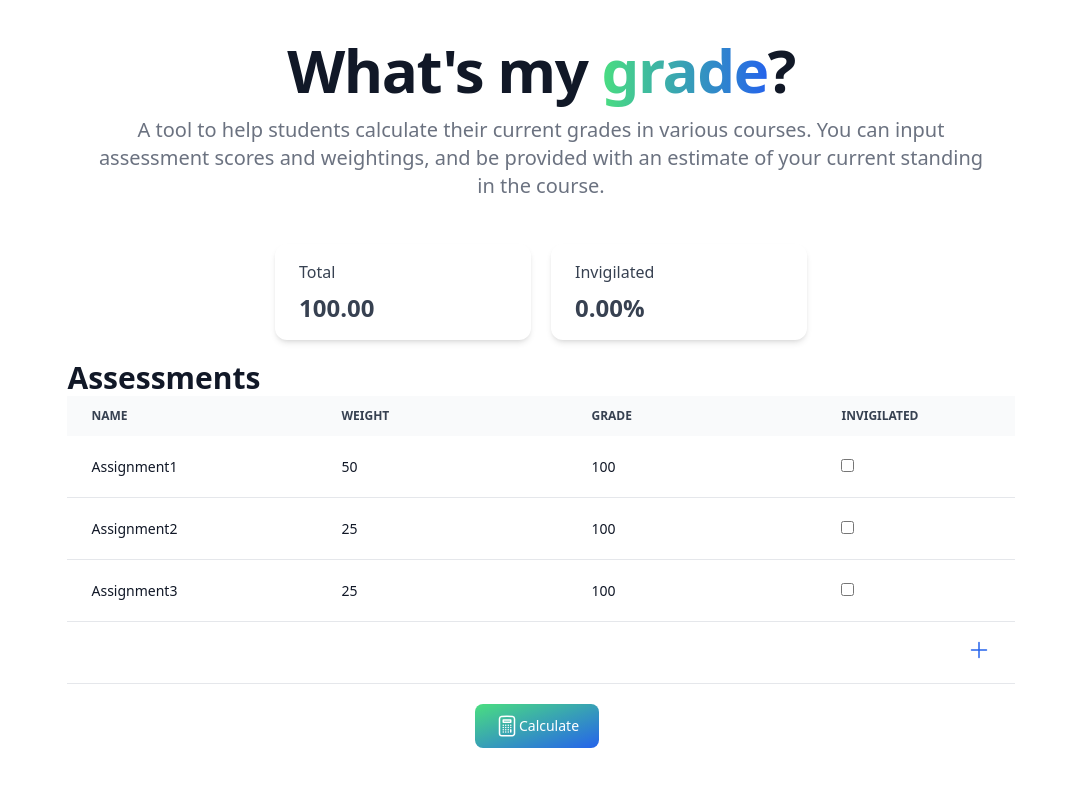
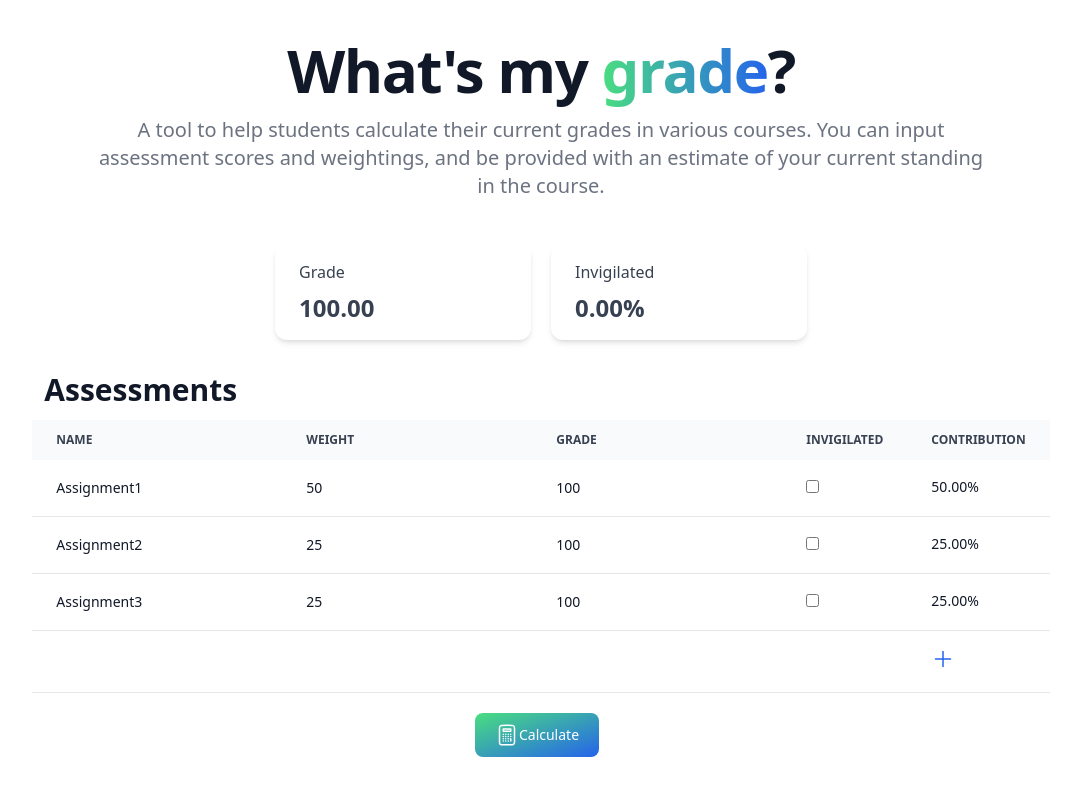
Before and after one commit to jimbonothing64/whats-my-grade, a SvelteKit app: page / in a window 1280 px wide. Shown: the top 796 px of the page, without its empty margins (99-1180 px from the left). Built offline with nearby package versions, Linux system fonts and the light colour scheme.

Commit message:
added assessment contribution to grade

```diff
--- a/src/routes/+page.svelte
+++ b/src/routes/+page.svelte
@@ -20,6 +20,10 @@
 
 	function hadnleInsert() {
 		assessments = [...assessments, { name: '', weight: 0, mark: 0, invigilated: false }];
+	}
+
+	function handleKeyPress(e: KeyboardEvent) {
+		if (e.key == 'Enter') handleCalculate();
 	}
 </script>
 
@@ -44,7 +48,7 @@
 	<div class="flex gap-5">
 		<div class="w-64 rounded-xl overflow-hidden shadow-md text-gray-700 dark:text-gray-400">
 			<div class="px-6 py-4">
-				<div class=" mb-2">Total</div>
+				<div class=" mb-2">Grade</div>
 				<p class=" text-2xl font-bold">
 					{totalWeighted.toFixed(2)}
 				</p>
@@ -61,31 +65,43 @@
 		</div>
 	</div>
 	<div>
-		<h3 class="text-3xl font-bold dark:text-white">Assessments</h3>
+		<h3 class="text-3xl font-bold p-3 dark:text-white">Assessments</h3>
 		<div class="relative overflow-x-auto">
 			<table class="w-full text-sm text-left text-gray-500 dark:text-gray-400">
 				<thead
 					class="text-xs text-gray-700 uppercase bg-gray-50 dark:bg-gray-700 dark:text-gray-400"
 				>
 					<tr>
-						<th scope="col" class="px-6 py-3">Name </th>
-						<th scope="col" class="px-6 py-3">Weight </th>
-						<th scope="col" class="px-6 py-3">Grade </th>
-						<th scope="col" class="px-6 py-3">Invigilated </th>
-						<th scope="col" class="px-6 py-3" />
+						<th scope="col" class="px-6 py-3">Name</th>
+						<th scope="col" class="px-6 py-3">Weight</th>
+						<th scope="col" class="px-6 py-3">Grade</th>
+						<th scope="col" class="px-6 py-3">Invigilated</th>
+						<th scope="col" class="px-6 py-3">Contribution</th>
 					</tr>
 				</thead>
 				<tbody class="font-medium text-gray-900 dark:text-white">
 					{#each assessments as assessment, i}
 						<tr class="bg-white border-b dark:bg-gray-800 dark:border-gray-700 group">
 							<td class="px-6 py-4">
-								<input bind:value={assessment.name} class="bg-white dark:bg-gray-800" />
+								<input
+									bind:value={assessment.name}
+									on:keyup={(e) => handleKeyPress(e)}
+									class="bg-white dark:bg-gray-800"
+								/>
 							</td>
 							<td class="px-6 py-4">
-								<input bind:value={assessment.weight} class="bg-white dark:bg-gray-800" />
+								<input
+									bind:value={assessment.weight}
+									on:keyup={(e) => handleKeyPress(e)}
+									class="bg-white dark:bg-gray-800"
+								/>
 							</td>
 							<td class="px-6 py-4">
-								<input bind:value={assessment.mark} class="bg-white dark:bg-gray-800" />
+								<input
+									bind:value={assessment.mark}
+									on:keyup={(e) => handleKeyPress(e)}
+									class="bg-white dark:bg-gray-800"
+								/>
 							</td>
 							<td class="px-6 py-4">
 								<input
@@ -95,9 +111,12 @@
 								/>
 							</td>
 							<td class="px-6 py-4">
+								<span class="opacity-100 group-hover:opacity-0">
+									{(weightedMark(assessment) || 0).toFixed(2)}%
+								</span>
 								<button
 									on:click={() => handleRemove(i)}
-									class="font-medium text-blue-600 dark:text-blue-500 hover:underline opacity-0 group-hover:opacity-100"
+									class="font-medium align-middle text-blue-600 dark:text-blue-500 hover:underline opacity-0 group-hover:opacity-100"
 									><svg
 										xmlns="http://www.w3.org/2000/svg"
 										fill="none"
```
